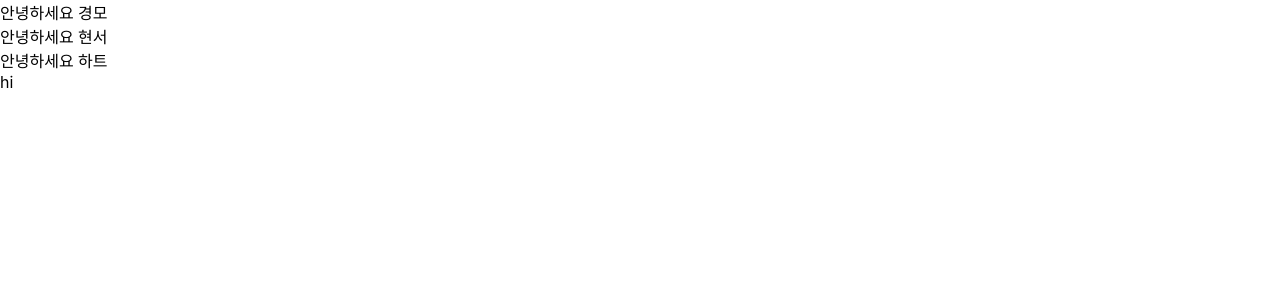
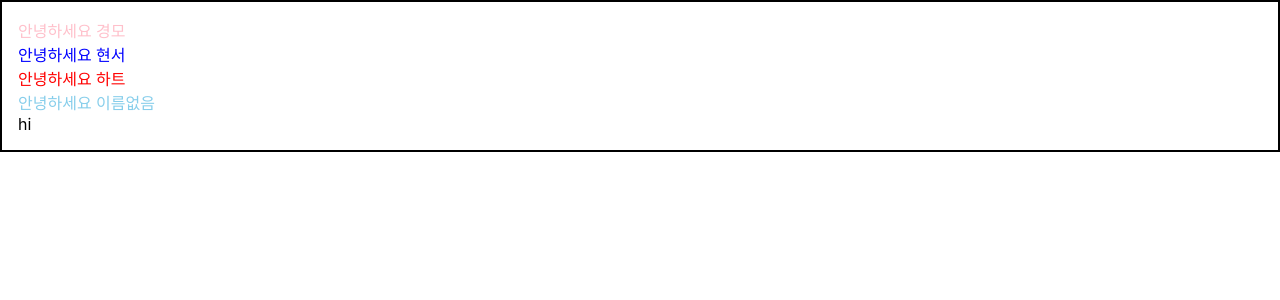
Before and after one commit to mingyeongmo/review_react, a React (Create React App) app: page / in a window 1280 px wide. Shown: the top 300 px of the page. Built offline with nearby package versions, Linux system fonts and the light colour scheme.

Commit message:
비구조화 할당,defaultProps,props.children

```diff
--- a/src/App.js
+++ b/src/App.js
@@ -1,14 +1,18 @@
 import React from 'react';
 import Hello from './Hello';
+import Wrapper from './Wrapper';
 
 function App() {
   const name = "hi";
   return (
     <>
-      <Hello name="경모" />
-      <Hello name="현서" />
-      <Hello name="하트" />
-      <div>{name}</div>
+      <Wrapper>
+        <Hello name="경모" color="pink" />
+        <Hello name="현서" color="blue" />
+        <Hello name="하트" color="red" />
+        <Hello />
+        <div>{name}</div>
+      </Wrapper>
     </>
   );
 }
--- a/src/Hello.js
+++ b/src/Hello.js
@@ -1,12 +1,21 @@
 import React from 'react';
 
-const Hello = (props) => {
+const Hello = ({ color, name}) => {
     return (
-        <>
-         안녕하세요 {props.name}
+        <div style={
+            {
+                color
+            }
+        }>
+         안녕하세요 {name}
          <br />
-        </>
+        </div>
     );
 };
 
+Hello.defaultProps = {
+    name: '이름없음',
+    color: 'skyblue'
+}
+
 export default Hello;
--- /dev/null
+++ b/src/Wrapper.js
@@ -0,0 +1,17 @@
+import React from 'react';
+
+const Wrapper = ({ children }) => {
+
+    const style = {
+        border: '2px solid black',
+        padding: '16px',
+    };
+
+    return (
+        <div style={style}>
+            {children}
+        </div>
+    );
+};
+
+export default Wrapper;
```
